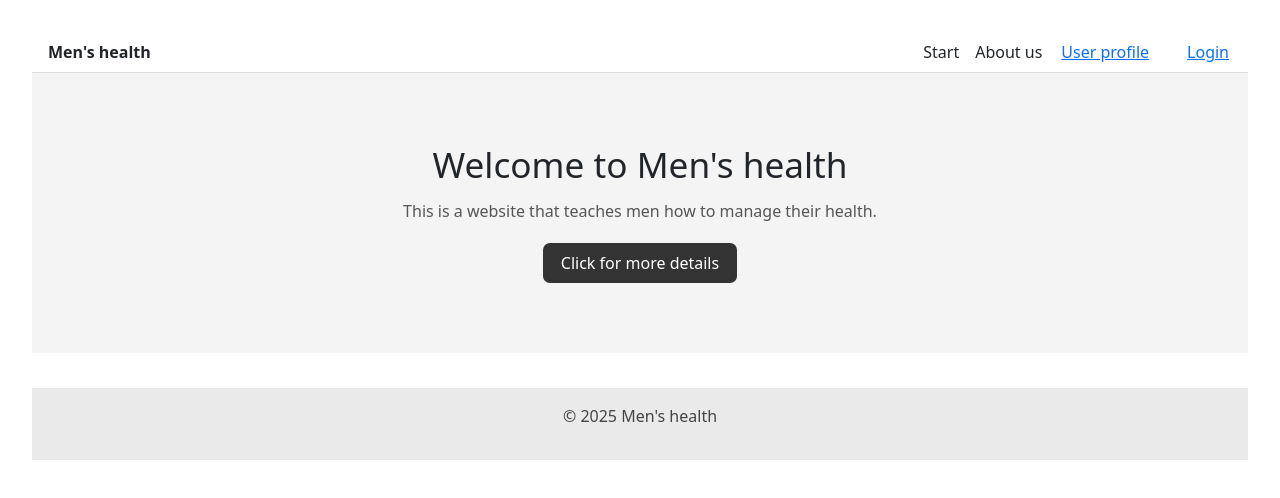
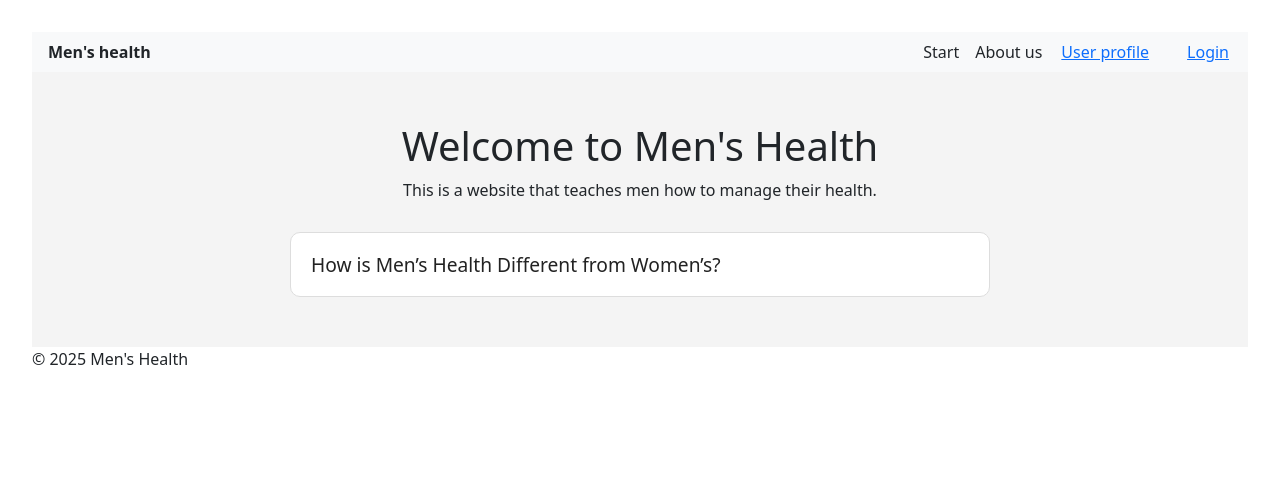
Before and after one commit to 794447679/FIT5032-assessment, a Vue app in the folder FIT5032-assessment/: page /main in a window 1280 px wide. Shown: the top 498 px of the page. Built offline with nearby package versions, Linux system fonts and the light colour scheme; no server answers.

Commit message:
BR(C.3) rating

```diff
--- /dev/null
+++ b/FIT5032-assessment/src/components/Article1.vue
@@ -0,0 +1,102 @@
+<template>
+  <div class="container mt-4">
+    <!-- back button -->
+    <div class="mb-3">
+      <RouterLink to="/" class="btn btn-outline-secondary btn-sm">
+        &larr; Back to Main Page
+      </RouterLink>
+    </div>
+
+    <h1 class="mb-3">What is Men’s Health? How is it Different from Women’s Health?</h1>
+
+    <article class="article-content">
+      <p>
+        When people hear the phrase <em>men’s health</em>, the first thought is often about strength,
+        stamina, or sports performance. While those are parts of the picture, men’s health is actually
+        much broader. It covers physical, mental, and social well-being throughout a man’s life.
+        Good men’s health means more than avoiding illness — it means living in balance, staying
+        active, and taking steps to prevent problems before they appear.
+      </p>
+
+      <p>
+        <strong>Physical health</strong> is a major pillar. For men, this usually means looking after
+        cardiovascular health, maintaining healthy hormone levels, and protecting muscle and bone
+        strength. Issues such as high blood pressure, diabetes, and prostate conditions often affect
+        men more frequently or differently than women, so regular check-ups are important. Exercise,
+        balanced nutrition, and enough sleep form the foundation of this area.
+      </p>
+
+      <p>
+        <strong>Mental health</strong> is equally important, though often less visible. Many men find
+        it harder to talk about stress, anxiety, or depression, and may feel pressure to “tough it
+        out.” This can delay treatment or support, leading to deeper problems. A healthy lifestyle
+        includes being able to share concerns, build supportive relationships, and seek help when
+        needed.
+      </p>
+
+      <p>
+        <strong>Lifestyle habits</strong> make a big difference. Smoking, alcohol consumption, and
+        poor diets all raise risks for long-term conditions. Men sometimes engage in these habits at
+        higher rates than women, which means prevention campaigns need to target male audiences
+        directly.
+      </p>
+
+      <p>
+        So how does men’s health differ from women’s health? On a biological level, hormonal systems
+        play a huge role. Testosterone shapes not only physical traits like muscle mass, but also
+        affects mood and energy. Women’s health often focuses on reproductive health, breast health,
+        and bone strength, while men’s health brings attention to prostate care, testosterone
+        balance, and heart disease prevention. Men are also more likely to experience cardiovascular
+        issues at a younger age.
+      </p>
+
+      <p>
+        Another key difference is <strong>health-seeking behavior</strong>. Research shows men are less
+        likely to visit doctors regularly, less likely to participate in preventive screenings, and
+        more likely to delay treatment until symptoms become severe. In contrast, women generally
+        engage more actively in healthcare, which often leads to earlier detection of problems.
+      </p>
+
+      <p>
+        Finally, men’s health should be seen as a lifelong concern. In younger years, fitness and
+        sexual health may take priority. In middle age, heart health, stress management, and
+        maintaining energy become crucial. Later in life, prostate health, mobility, and mental
+        sharpness rise to the front. Each stage of life requires different forms of care, and
+        understanding these shifts helps men make better choices.
+      </p>
+
+      <p>
+        <strong>In summary</strong>, men’s health is about much more than “being strong.” It is a
+        comprehensive approach that recognizes biological differences, lifestyle risks, and social
+        habits that set men apart from women. Paying attention to these areas not only extends life
+        expectancy but also improves quality of life at every age.
+      </p>
+    </article>
+
+
+    <Rating itemId="article-1" />
+  </div>
+</template>
+
+<script setup>
+
+import Rating from "@/components/Rating.vue"
+
+</script>
+
+<style scoped>
+.article-content {
+  max-width: 800px;
+  margin: 0 auto;
+  font-size: 1rem;
+  line-height: 1.6;
+  color: #333;
+}
+.article-content h1 {
+  font-size: 2rem;
+  margin-bottom: 20px;
+}
+.article-content p {
+  margin-bottom: 16px;
+}
+</style>
--- a/FIT5032-assessment/src/components/MainPage.vue
+++ b/FIT5032-assessment/src/components/MainPage.vue
@@ -1,13 +1,24 @@
 <template>
   <div>
     <BHeader />
+
     <section class="main-section">
-      <h1>Welcome to Men's health</h1>
+      <h1>Welcome to Men's Health</h1>
       <p>This is a website that teaches men how to manage their health.</p>
-      <button>Click for more details</button>
+
+      <!-- article list (each box takes full width) -->
+      <div class="article-list">
+
+        <RouterLink to="/article1" class="article-box">
+          <h3>How is Men’s Health Different from Women’s?</h3>
+        </RouterLink>
+
+
+      </div>
     </section>
+
     <footer class="page-footer">
-      <p>© 2025 Men's health</p>
+      <p>© 2025 Men's Health</p>
     </footer>
   </div>
 </template>
@@ -17,71 +28,40 @@ import BHeader from "@/components/Bheader.vue"
 </script>
 
 <style scoped>
-/* top */
-.top-bar {
-  background: #fff;
-  border-bottom: 1px solid #ddd;
-}
-.bar-container {
-  max-width: 1000px;
-  margin: 0 auto;
-  padding: 14px 18px;
-  display: flex;
-  justify-content: space-between;
-  align-items: center;
-}
-.site-name {
-  font-weight: bold;
-  font-size: 18px;
-}
-.nav-links {
-  list-style: none;
-  display: flex;
-  gap: 15px;
-  margin: 0;
-  padding: 0;
-}
-.nav-links a {
-  text-decoration: none;
-  color: #222;
-}
-
-/* main */
+/* main section */
 .main-section {
-  padding: 70px 20px;
+  padding: 50px 20px;
   text-align: center;
   background: #f4f4f4;
 }
-.main-section h1 {
-  font-size: 2.2rem;
-  margin-bottom: 14px;
-}
-.main-section p {
-  font-size: 1rem;
-  margin-bottom: 20px;
-  color: #555;
-}
-.main-section button {
-  padding: 8px 18px;
-  border: none;
-  border-radius: 7px;
-  background: #333;
-  color: #fff;
-  cursor: pointer;
-}
-.main-section button:hover {
-  background: #555;
+
+/* list layout */
+.article-list {
+  display: flex;
+  flex-direction: column;
+  gap: 15px;
+  max-width: 700px;
+  margin: 30px auto 0;
 }
 
-
-
-
-/* footer */
-.page-footer {
-  padding: 16px;
-  text-align: center;
-  background: #eaeaea;
-  color: #444;
-  margin-top: 35px;
+/* each box full width */
+.article-box {
+  display: block;
+  padding: 20px;
+  background: #fff;
+  border: 1px solid #ddd;
+  border-radius: 10px;
+  text-decoration: none;
+  color: #222;
+  text-align: left;
+  transition: 0.2s;
+}
+.article-box:hover {
+  background: #f9f9f9;
+  border-color: #bbb;
+}
+.article-box h3 {
+  margin: 0;
+  font-size: 1.2rem;
 }
 </style>
--- /dev/null
+++ b/FIT5032-assessment/src/components/Rating.vue
@@ -0,0 +1,77 @@
+
+<template>
+  <div class="rate-box">
+    <div>
+      <span
+        v-for="n in 5"
+        :key="n"
+        class="star"
+        :class="{ highlight: n <= ratingVal }"
+        @click="doSave(n)"
+      >★</span>
+    </div>
+    <p class="msg">
+      {{ ratingVal > 0 ? "Your score: " + ratingVal + "/5" : "Not rated yet" }}
+    </p>
+  </div>
+</template>
+
+<script setup>
+import { ref, onMounted } from "vue"
+import { db } from "@/firebase"
+import { doc, getDoc, setDoc } from "firebase/firestore"
+import { currentUser } from "@/authState"
+
+const props = defineProps({
+  itemId: { type: String, required: true }
+})
+
+const ratingVal = ref(0)
+
+
+onMounted(() => {
+  initRate()
+})
+
+async function initRate() {
+  if (!currentUser.value) return
+  const u = currentUser.value.uid
+  const d = doc(db, "ratings_basic", props.itemId + "_" + u)
+  const snap = await getDoc(d)
+  if (snap.exists()) {
+    ratingVal.value = snap.data().value ?? 0
+  }
+}
+
+async function doSave(val) {
+  if (!currentUser.value) {
+    alert("Need login first!")
+    return
+  }
+  ratingVal.value = val
+  const u = currentUser.value.uid
+  const d = doc(db, "ratings_basic", props.itemId + "_" + u)
+  await setDoc(d, { value: val })
+}
+</script>
+
+
+<style>
+.rate-box {
+  margin: 10px auto;
+  text-align: center;
+}
+.star {
+  font-size: 28px;
+  color: grey;
+  cursor: pointer;
+}
+.highlight {
+  color: #ff9900;
+}
+.msg {
+  margin-top: 5px;
+  font-size: 14px;
+  color: #444;
+}
+</style>
--- a/FIT5032-assessment/src/router/index.js
+++ b/FIT5032-assessment/src/router/index.js
@@ -6,6 +6,7 @@ import RegisterPage from '../components/RegisterPage.vue'
 import UserProfilePage from '../components/UserProfile.vue'
 import AdminProfilePage from '@/components/AdminProfilePage.vue'
 import { currentUser, isAuthenticated, userRole } from "@/authState"
+import Article1 from '@/components/Article1.vue'
 
 const routes = [
   { path: '/', redirect: '/main' },
@@ -13,7 +14,8 @@ const routes = [
   { path: '/login', name: 'Login', component: LoginPage },
   { path: '/register', name: 'Register', component: RegisterPage },
   { path: '/userprofile', name: 'Userprofile', component: UserProfilePage},
-  { path: '/adminprofile', name: 'Adminprofile', component: AdminProfilePage}
+  { path: '/adminprofile', name: 'Adminprofile', component: AdminProfilePage},
+  { path: '/article1', name: 'Article1', component: Article1}
 ]
 
 const router = createRouter({
```
